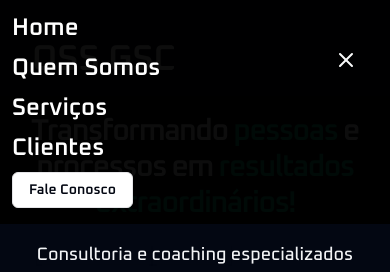
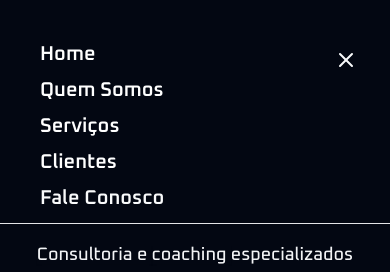
Before and after one commit to Dandevcard/oss-servicos, a Next.js app: page / in a window 390 px wide. Both pictures are taken after a click on the button 346 px from the left and 60 px from the top of the page. Shown: the top 272 px of the page. Built offline with nearby package versions, Linux system fonts and the light colour scheme.

Commit message:
alteracao header

```diff
--- a/src/app/_components/header.tsx
+++ b/src/app/_components/header.tsx
@@ -24,6 +24,7 @@ export default function Header() {
       }
 
       lastScrollY = currentScrollY;
+      setIsMenuOpen(false)
     };
 
     window.addEventListener("scroll", handleScroll);
@@ -55,7 +56,9 @@ export default function Header() {
       }`}
     >
       <div className="flex items-center justify-between pt-10 pb-4 px-8 md:px-12">
-        <Link href="#home" className="flex flex-col items-center"
+        <Link
+          href="#home"
+          className="flex flex-col items-center"
           onClick={(e) => {
             e.preventDefault(); // Previne o comportamento padrão do link
             scrollToSection("#home");
@@ -136,16 +139,15 @@ export default function Header() {
 
       {/* 🔹 Melhorando estrutura do menu mobile */}
       {isMenuOpen && (
-        <div className="fixed inset-0 bg-black/95 h-56 z-40 md:hidden">
-          <div className="flex flex-col items-start justify-start h-40 space-y-2 p-3 text-white ">
+        <div className="fixed inset-0 bg-gray-950 h-56 z-40 md:hidden border-b border-opacity-0">
+          <div className="flex flex-col items-start justify-start h-40 space-y-2 p-10 text-white ">
             <Link
               href="#home"
               onClick={(e) => {
                 e.preventDefault();
                 scrollToSection("#home");
               }}
-
-              className="text-2xl font-semibold font-oxanium"
+              className="text-xl font-semibold font-oxanium"
             >
               Home
             </Link>
@@ -155,7 +157,7 @@ export default function Header() {
                 e.preventDefault();
                 scrollToSection("#quemSomos");
               }}
-              className="text-2xl font-semibold font-oxanium"
+              className="text-xl font-semibold font-oxanium"
             >
               Quem Somos
             </Link>
@@ -165,7 +167,7 @@ export default function Header() {
                 e.preventDefault();
                 scrollToSection("#services");
               }}
-              className="text-2xl font-semibold font-oxanium"
+              className="text-xl font-semibold font-oxanium"
             >
               Serviços
             </Link>
@@ -175,22 +177,22 @@ export default function Header() {
                 e.preventDefault();
                 scrollToSection("#clientes");
               }}
-              className="text-2xl font-semibold font-oxanium"
+              className="text-xl font-semibold font-oxanium"
             >
               Clientes
             </Link>
-            <Button asChild variant="outline" className="mt-4">
+
             <Link
               href="#contact"
               onClick={(e) => {
                 e.preventDefault();
                 scrollToSection("#contact");
               }}
-                className="font-oxanium font-semibold text-gray-950"
+              className="font-oxanium text-xl font-semibold text-gray-50"
             >
               Fale Conosco
             </Link>
-            </Button>
+
           </div>
         </div>
       )}
```
Lines whose indentation alone changed are shown as unchanged.
